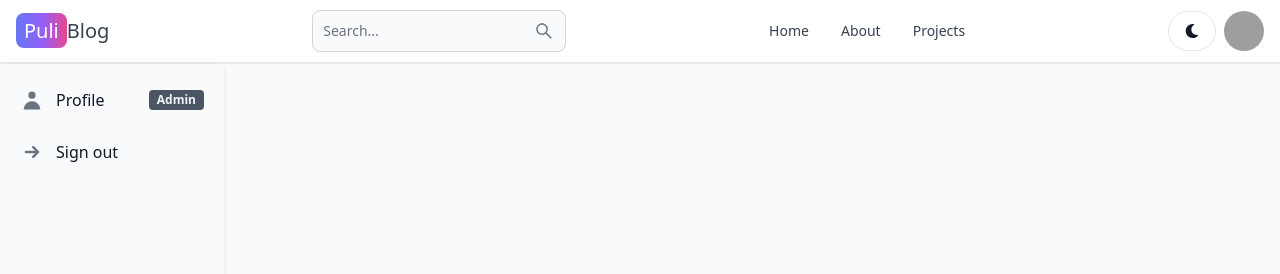
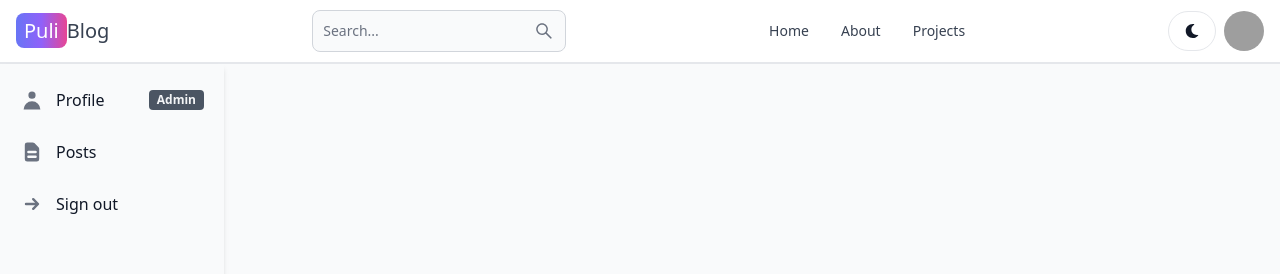
Before and after one commit to sreejith-sukumaran-nair/mern-blog, a React (Vite) app in the folder client/: page /dashboard in a window 1280 px wide. Shown: the top 274 px of the page. Built offline with nearby package versions, Linux system fonts and the light colour scheme; no server answers; sample sign-in values are in the browser's storage; grey boxes are pictures that could not be loaded.

Commit message:
add posts section to the dashboard

```diff
--- /dev/null
+++ b/client/src/components/DashPosts.jsx
@@ -0,0 +1,9 @@
+import React from 'react'
+
+function DashPosts() {
+  return (
+    <div>DashPosts</div>
+  )
+}
+
+export default DashPosts
--- a/client/src/components/DashSidebar.jsx
+++ b/client/src/components/DashSidebar.jsx
@@ -1,7 +1,7 @@
 import React, { useEffect, useState } from 'react'
 
 import { Sidebar } from "flowbite-react";
-import { HiArrowSmRight, HiChartPie, HiInbox, HiShoppingBag, HiTable, HiUser, HiViewBoards } from "react-icons/hi";
+import { HiArrowSmRight, HiChartPie, HiInbox, HiDocumentText, HiShoppingBag, HiTable, HiUser, HiViewBoards } from "react-icons/hi";
 import { Link, useLocation } from 'react-router-dom';
 import { signoutSuccess } from '../redux/user/userSlice';
 import { useDispatch } from 'react-redux';
@@ -52,6 +52,18 @@ function DashSidebar() {
           </Sidebar.Item>
           </Link>
 
+          {currentUser.isAdmin && (
+            <Link to='/dashboard?tab=posts'>
+              <Sidebar.Item
+                active={tab === 'posts'}
+                icon={HiDocumentText}
+                as='div'
+              >
+                Posts
+              </Sidebar.Item>
+            </Link>
+          )}
+
           <Sidebar.Item  href="#" icon={HiArrowSmRight}  className= "cursor-pointer">
             <span onClick={handleSignout}>Sign out </span>
           </Sidebar.Item>
--- a/client/src/pages/Dashboard.jsx
+++ b/client/src/pages/Dashboard.jsx
@@ -2,6 +2,7 @@ import React, { useEffect, useState } from 'react'
 import { useLocation } from 'react-router-dom'
 import DashSidebar from '../components/DashSidebar';
 import DashProfile from '../components/DashProfile';
+import DashPosts from '../components/DashPosts';
 
 function Dashboard() {
   const location = useLocation();
@@ -24,6 +25,10 @@ function Dashboard() {
       <div className="w-full">
         {tab === 'profile' && <DashProfile/> }
       </div>
+       {/* posts side */}
+       <div className="w-full">
+        {tab === 'posts' && <DashPosts/> }
+      </div>
     </div>
   )
 }
```
